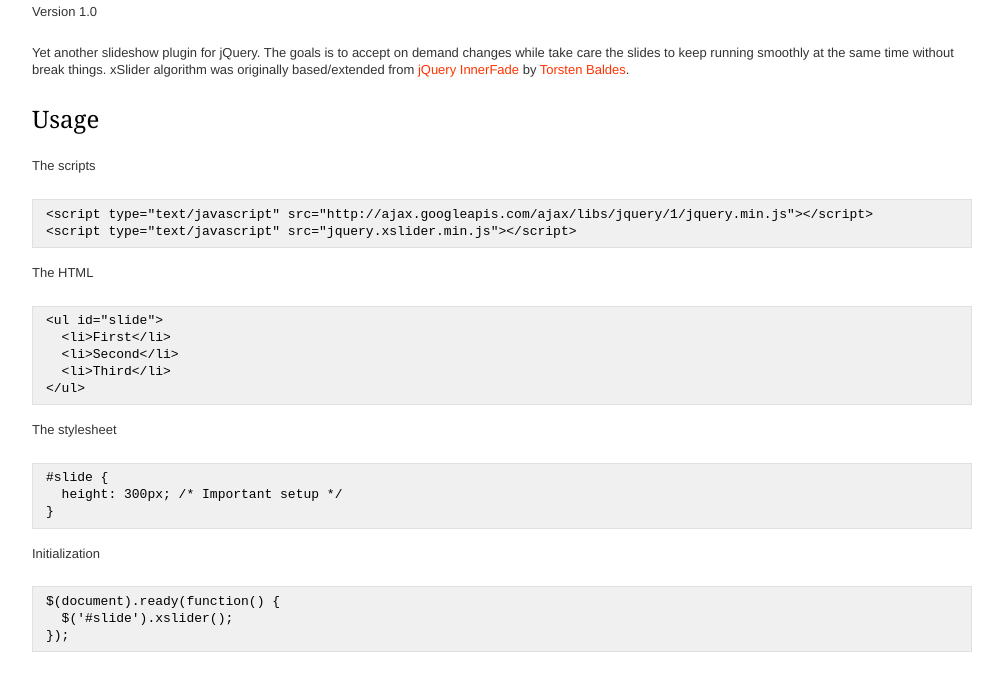
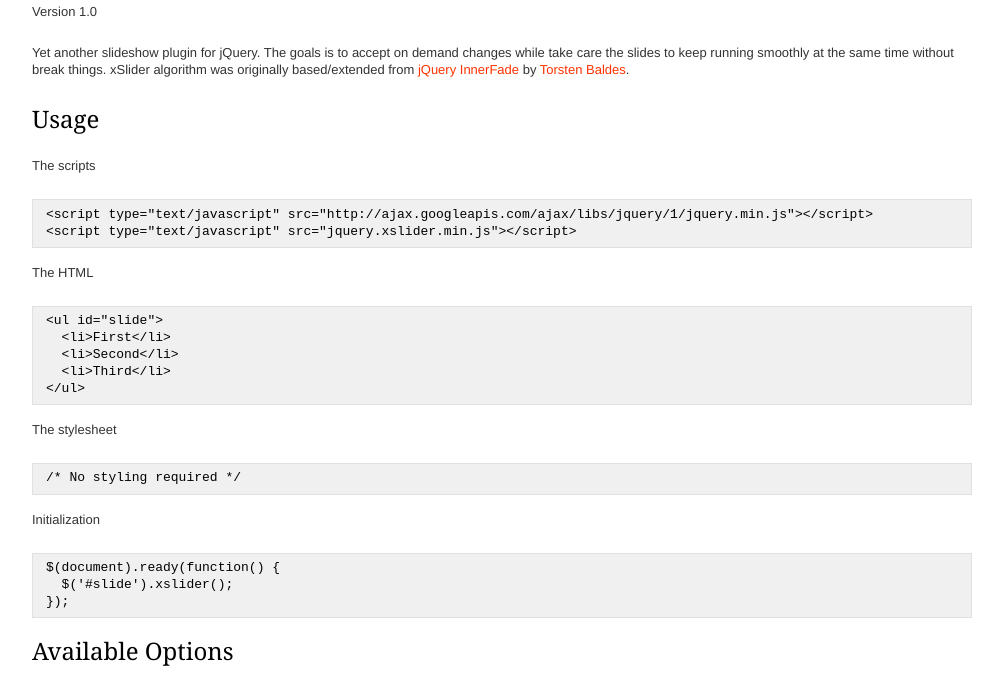
Before and after one commit to firmanw/jquery.xslider, a plain HTML site: page docs/index.html in a window 1280 px wide. Shown: the part 82-755 px from the top of the page, without its empty margins (138-1141 px from the left). Drawn offline with Linux system fonts and the light colour scheme.

Commit message:
No styling needed.

```diff
--- a/docs/index.html
+++ b/docs/index.html
@@ -39,9 +39,7 @@
 &lt;/ul&gt;</code></pre>
 
     <p>The stylesheet</p>
-    <pre><code>#slide {
-  height: 300px; /* Important setup */
-}</code></pre>
+    <pre><code>/* No styling required */</code></pre>
 
     <p>Initialization</p>
     <pre><code>$(document).ready(function() {
```
